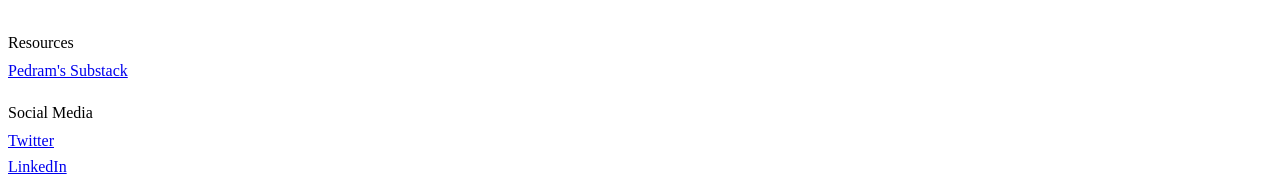
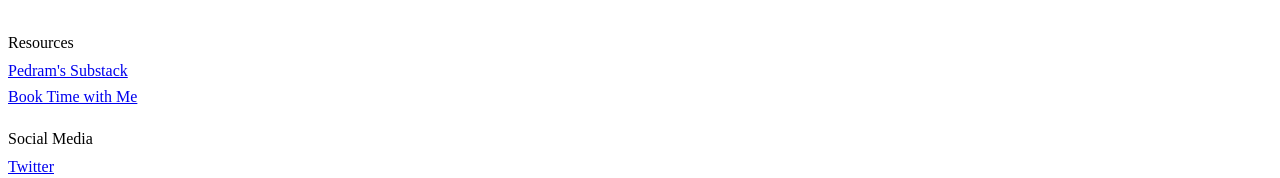
Before and after one commit to PedramNavid/west-marin-data, a Gatsby site: page /components/footer in a window 1280 px wide. Shown: the top 178 px of the page. Built offline with nearby package versions, Linux system fonts and the light colour scheme; Gatsby itself is replaced by a stand-in of ours; no server answers.

Commit message:
add calendar link

```diff
--- a/src/pages/components/footer.tsx
+++ b/src/pages/components/footer.tsx
@@ -81,6 +81,7 @@
                     <Stack align={'flex-start'}>
                         <ListHeader>Resources</ListHeader>
                         <TrackedLink site={'substack'} href={'https://pedram.substack.com'} label={"Pedram's Substack"} />
+                        <TrackedLink site={'calendar'} href={'https://app.reclaim.ai/m/pedramnavid'} label={"Book Time with Me"} />
                     </Stack>
 
                     <Stack align={'flex-start'}>
```
